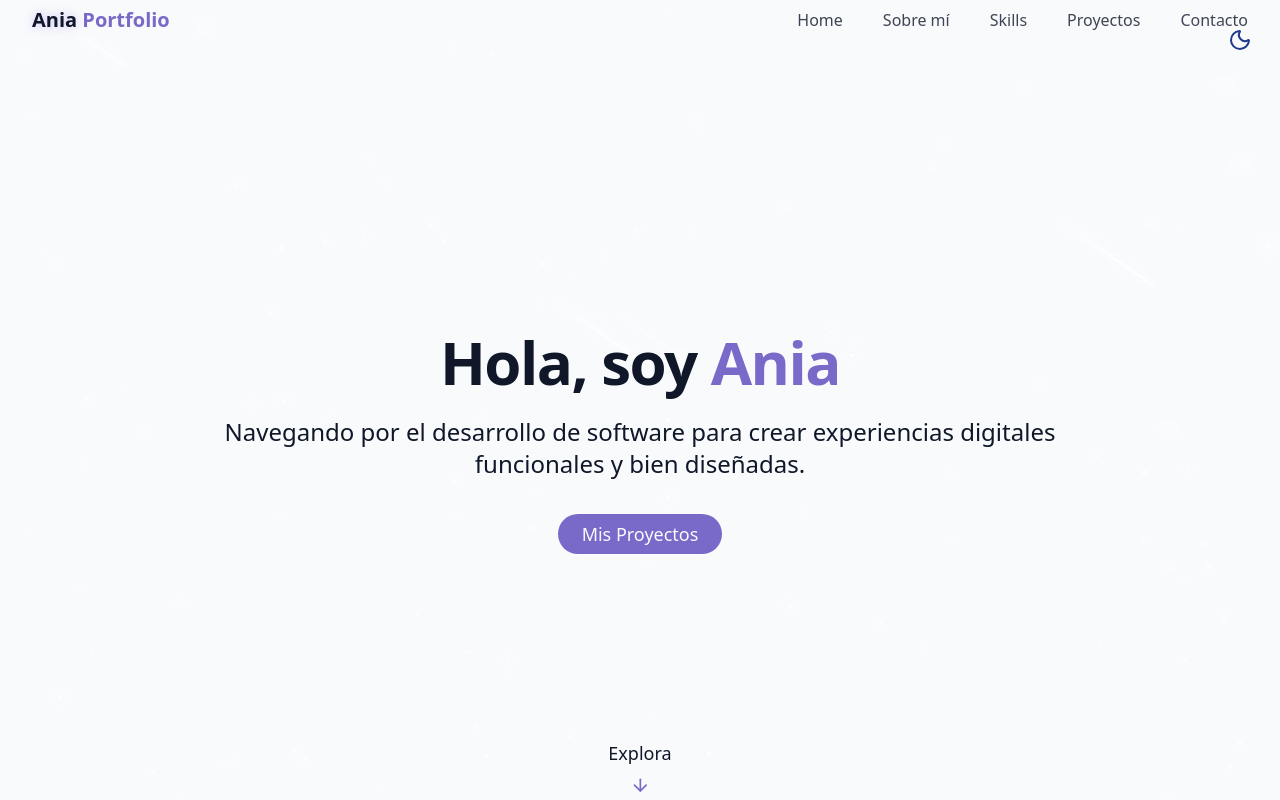
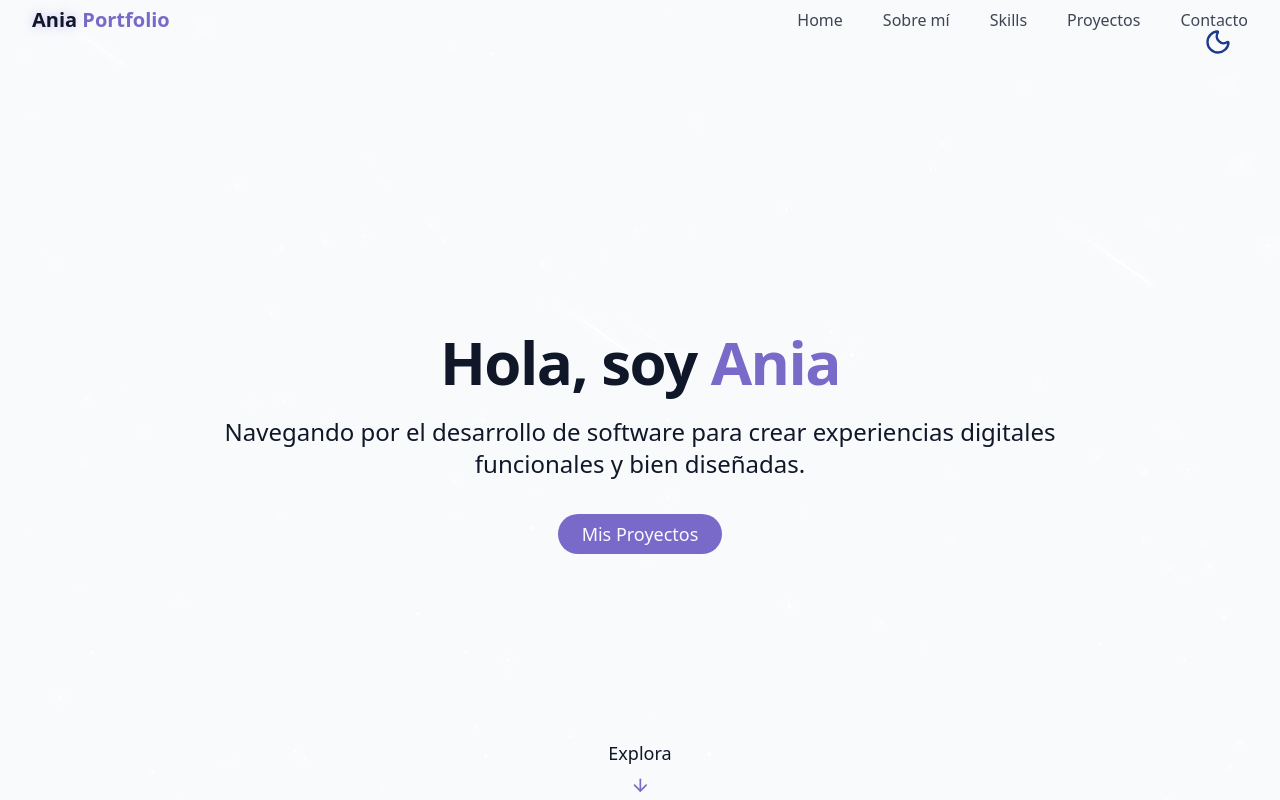
Before and after one commit to Bl4nc018/web-portfolio, a React (Vite) app: page / in a window 1280 px wide. Shown: the top 800 px of the page. Built offline with nearby package versions, Linux system fonts and the light colour scheme.

Commit message:
feat: update the theme button function

```diff
--- a/src/components/ThemeToggle.jsx
+++ b/src/components/ThemeToggle.jsx
@@ -6,6 +6,12 @@ export const ThemeToggle = () => {
     const [isDarkMode, setIsDarkMode] = useState(() => {
         const storedTheme = localStorage.getItem("theme");
         return storedTheme === "dark";
+    });
+
+    const [visible, setVisible] = useState(() => {
+        return window.matchMedia("(max-width: 640px)").matches
+            ? window.scrollY < 30
+            : true;
     });
 
     const toggleTheme = () => {
@@ -28,15 +34,35 @@ useEffect(() => {
         }
     }, [isDarkMode]);
 
+    useEffect(() => {
+        const isMobile = window.matchMedia("(max-width: 640px)").matches;
+
+        if (!isMobile) {
+            setVisible(true);
+            return;
+        }
+
+        const handleScroll = () => {setVisible(window.scrollY < 30);};
+
+        handleScroll();
+
+        window.addEventListener("scroll", handleScroll);
+        return () => window.removeEventListener("scroll", handleScroll);
+    }, []);
+
     return (
         <button
             onClick={toggleTheme}
-        className={cn("fixed max-sm:hidden top-5 right-5 z-50 p-2 rounded-full transition-colors duration-300")}
+            className={cn(
+                "fixed max-sm:left-5 max-sm:top-12 top-5 right-10 z-50 p-2 rounded-full transition-all duration-300",
+                visible ? "opacity-100 translate-y-0"
+                : "opacity-0 -translate-y-4 pointer-events-none"
+            )}
         >
             {isDarkMode ? (
-        <Sun className="h-6 w-6 text-yellow-300" />
+                <Sun className="h-7 w-7 max-sm:h-6 max-sm:w-6 text-yellow-300" />
             ) : (
-        <Moon className="h-6 w-6 text-blue-900" />
+                <Moon className="h-7 w-7 max-sm:h-6 max-sm:w-6 text-blue-900" />
             )}
         </button>
     );
```
Lines whose indentation alone changed are shown as unchanged.
